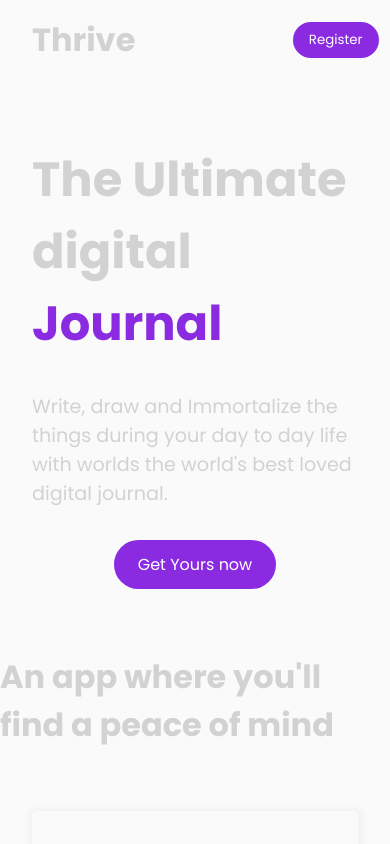
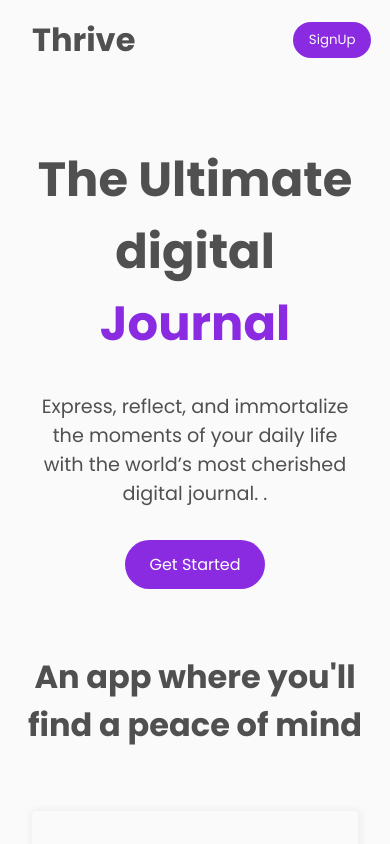
Before and after one commit to Charmingdc/Thryve, a React (Vite) app: page /landing in a window 390 px wide. Shown: the top 844 px of the page. Built offline with nearby package versions, Linux system fonts and the light colour scheme.

Commit message:
Made all landing page buttons functional and twerk some css responsible for responsiveness

```diff
--- a/src/components/LandingPage/CallToActionSection/CallToActionSection.jsx
+++ b/src/components/LandingPage/CallToActionSection/CallToActionSection.jsx
@@ -1,3 +1,5 @@
+import { Link } from 'react-router-dom';
+
 import "./CallToActionSection.css";
 const CallToActionSection = () => {
     return (
@@ -9,9 +11,9 @@ const CallToActionSection = () => {
                 <div className="description">
                     <p><b>New</b></p>
                     <h2>Sync with your other devices</h2>
-                    <p>Weather you're in the office, in the classroom,
+                    <p>Whether you're in the office, in the classroom,
                         or at the grocery store, the latest version of your digital notes are only one tap away</p>
-                    <button className="call-to-action-btn">Learn more</button>
+                    <Link to='/signup' className="call-to-action-btn">Learn more</Link>
                 </div>
             </div>
         </section>
--- a/src/components/LandingPage/CallToActionSection2/CallToActionSection2.css
+++ b/src/components/LandingPage/CallToActionSection2/CallToActionSection2.css
@@ -36,7 +36,7 @@
     color: #333;
 }
 
-.cta .container .cta-content button {
+.cta .container .cta-content a {
     padding: 1rem 2rem;
     background-color: var(--original-color);
     color: #fff;
@@ -46,10 +46,11 @@
     border-radius: 2rem;
     cursor: pointer;
     width: fit-content;
+    text-decoration: none;
     transition: background-color 0.3s ease-in-out;
 }
 
-.cta .container .cta-content button:hover {
+.cta .container .cta-content a:hover {
     background-color: var(--lighter-color);
 }
 
--- a/src/components/LandingPage/CallToActionSection2/CallToActionSection2.jsx
+++ b/src/components/LandingPage/CallToActionSection2/CallToActionSection2.jsx
@@ -1,4 +1,7 @@
+import { Link } from 'react-router-dom';
 import "./CallToActionSection2.css";
+
+
 const CallToActionSection2 = () => {
     return(
         <section className="cta">
@@ -8,7 +11,7 @@ const CallToActionSection2 = () => {
                 </div>
                 <div className="cta-content">
                     <h2>Thrive is free for everyone</h2>
-                    <button>Try thrive now</button>
+                    <Link to='/signup'> Try thrive now </Link>
                 </div>
                 <div className="cta-content to-be-removed">
                     <img src="src/assets/LandingPageAssets/free-for-everyone-two.png" />
--- a/src/components/LandingPage/FeaturesSection/FeaturesSection.css
+++ b/src/components/LandingPage/FeaturesSection/FeaturesSection.css
@@ -46,7 +46,10 @@
     height: 20rem;
 }
 
-@media (max-width: 800px) {
+@media (max-width: 726px) {
+    .features-section h1 {
+        text-align: center;
+    }
     .features-section .container {
         flex-direction: column;
     }
--- a/src/components/LandingPage/FeaturesSection/FeaturesSection.jsx
+++ b/src/components/LandingPage/FeaturesSection/FeaturesSection.jsx
@@ -9,7 +9,7 @@ const FeaturesSection = () => {
                         <img src="src/assets/LandingPageAssets/tangled-idea.png" className="" />
                     </div>
                     <h2>Clear your tangled mind</h2>
-                    <p>Access hundreds of brushes, shapes, and fonts to scribble your idea</p>
+                    <p>Organize your thoughts and bring clarity to your mind.</p>
                 </div>
                 <div className="feature">
                     <div className="image">
@@ -23,7 +23,7 @@ const FeaturesSection = () => {
                         <img src="src/assets/LandingPageAssets/your-choice.png" className="" />
                     </div>
                     <h2>The choice is yours</h2>
-                    <p>Customize your paper to create gorgeous page you want</p>
+                    <p>Reflect the way you want with variety of tools</p>
                 </div>
             </div>
         </section>
--- a/src/components/LandingPage/Footer/Footer.jsx
+++ b/src/components/LandingPage/Footer/Footer.jsx
@@ -1,4 +1,5 @@
 import "./Footer.css";
+
 const Footer = () => {
     return (
         <footer className="footer-section">
--- a/src/components/LandingPage/Header/Header.css
+++ b/src/components/LandingPage/Header/Header.css
@@ -10,6 +10,13 @@
     justify-content: space-between;
     align-items: center;
     padding: 1rem 2rem;
+}
+
+.header a,
+.header a:active,
+.header a:hover {
+    color: rgb(250, 250, 250);
+    text-decoration: none;
 }
 
 .logo-container {
--- a/src/components/LandingPage/Header/Header.jsx
+++ b/src/components/LandingPage/Header/Header.jsx
@@ -1,14 +1,20 @@
+import { Link } from 'react-router-dom';
 import "./Header.css";
 
 const Header = () => {
   return (
     <header className="header">
         <div className="logo-container">
-              <h1 className="logo">Thrive</h1>
+            <h1 className="logo">Thrive</h1>
         </div>
         <div className="auth-buttons">
-            <button className="signin-btn">SignIn</button>
-            <button className="register-btn">Register</button>
+            <button className="signin-btn">
+              <Link to='/login'> SignIn </Link>
+            </button>
+
+            <button className="register-btn">
+              <Link to='/signup'> SignUp </Link>
+            </button>
         </div>
     </header>
   );
--- a/src/components/LandingPage/HeroSection/HeroSection.css
+++ b/src/components/LandingPage/HeroSection/HeroSection.css
@@ -48,7 +48,7 @@
     margin-bottom: 1rem;
 }
 
-.description button {
+.description a {
     padding: 0.75rem 1.5rem;
     font-size: 1rem;
     background-color: var(--original-color);
@@ -57,14 +57,15 @@
     border-radius: 2rem;
     cursor: pointer;
     width: fit-content;
+    text-decoration: none;
     transition: background-color 0.3s ease;
 }
 
-.description button:hover {
+.description a:hover {
     background-color: var(--lighter-color);
 }
 
-@media (max-width: 800px) {
+@media (max-width: 726px) {
     .hero-image {
         display: none;
         justify-content: center;
@@ -74,5 +75,6 @@
     .description {
         width: 100%;
         align-items: center;
+        text-align: center;
     }
 }
--- a/src/components/LandingPage/HeroSection/HeroSection.jsx
+++ b/src/components/LandingPage/HeroSection/HeroSection.jsx
@@ -1,13 +1,16 @@
+import { Link } from 'react-router-dom';
 import "./HeroSection.css";
+
+
 const HeroSection = () => {
     return (
         <section className="hero-section">
             <div className="description">
                 <h1>The Ultimate digital <b style={{color: "#8a2be2"}}>Journal</b></h1>
-                <p>Write, draw and Immortalize the things during your day to day life with worlds
-                    the world's best loved digital journal.
+                <p>
+                 Express, reflect, and immortalize the moments of your daily life with the world’s most cherished digital journal.          .
                 </p>
-                <button>Get Yours now</button>
+                <Link to='/signup'> Get Started </Link>
             </div>
             <div className="hero-image">
                 <img src="src/assets/LandingPageAssets/header-image.png" alt="Hero Image" />
--- a/src/pages/LandingPage/LandingPage.css
+++ b/src/pages/LandingPage/LandingPage.css
@@ -11,7 +11,7 @@
 }
 
 .landing-page {
-    color: rgb(210, 210, 210);
+    color: var(--text-color);
     height: 100%;
     width: 100vw;
 }
```
